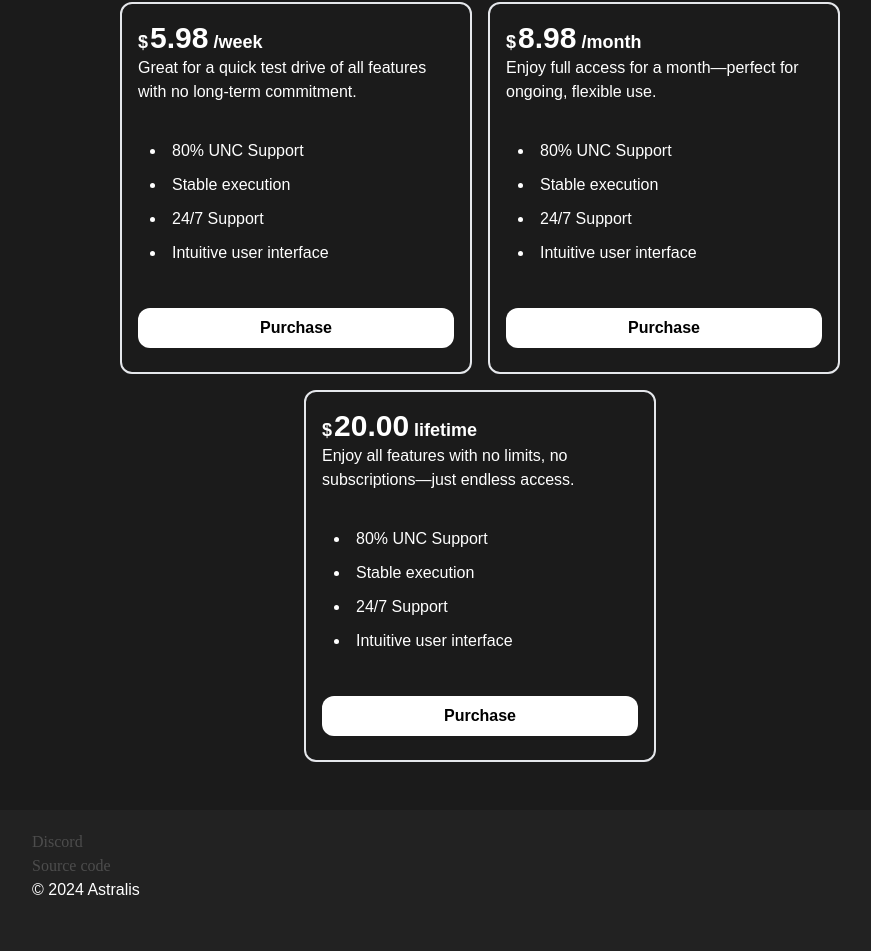
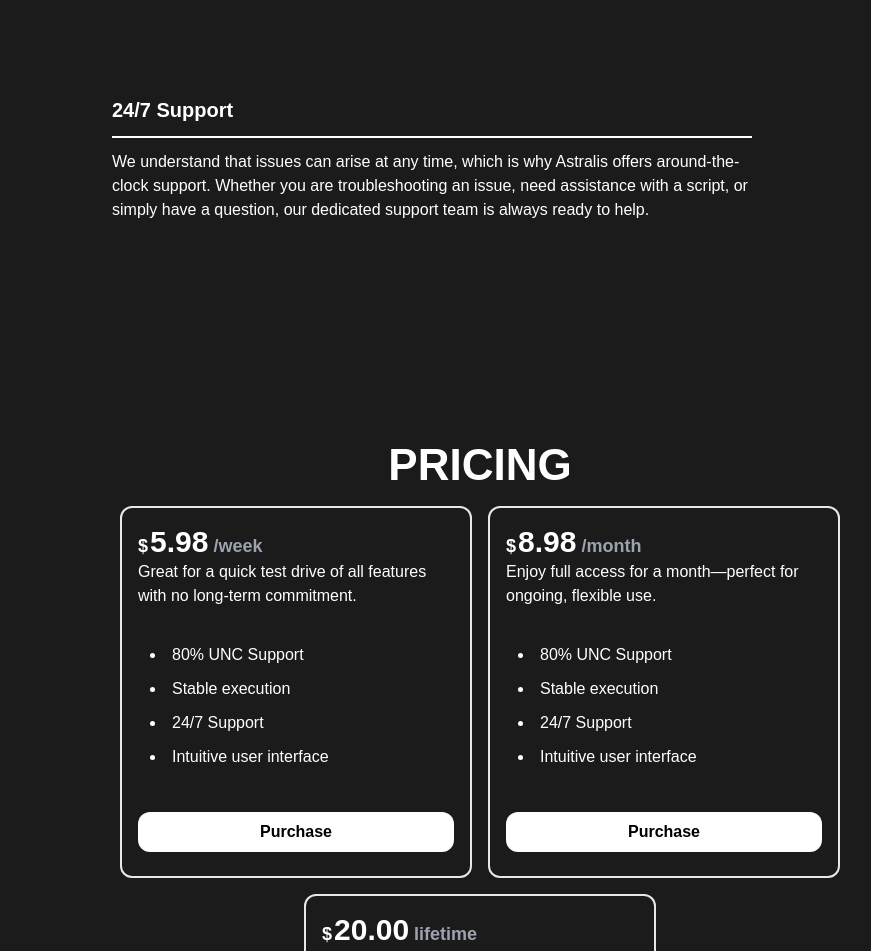
Before and after one commit to yarbio/astralcctesting, a React (Vite) app: page / in a window 1280 px wide. Shown: the part 1294-2245 px from the top of the page, without its empty margins (160-1031 px from the left). Built offline with nearby package versions, Linux system fonts and the light colour scheme.

Commit message:
Fixed bottom bar, added more colors, and changed feature cards a bit.

```diff
--- a/src/App.tsx
+++ b/src/App.tsx
@@ -2,24 +2,24 @@ import './App.css'
 
 function FeatureCard(props: { title: string, description: string }) {
   return (
-    <div className='border-[2px] m-2 max-w-[23rem] w-[23rem] rounded-xl'>
+    <div className='max-w-[42rem] w-[42rem]'>
       <div className='bg-transparent m-4 max-h-60 h-60'>
         <div className='bg-transparent'>
-          <h3 className='bg-transparent font-sg font-semibold text-xl text-center'>{props.title}</h3>
+          <h3 className='bg-transparent font-sg font-semibold text-xl text-left'>{props.title}</h3>
+          <div className='flex h-0.5 my-3 grow bg-white'></div>
         </div>
-        <p className='text-center font-sg bg-transparent'>{props.description}</p>
+        <p className='text-left font-sg bg-transparent'>{props.description}</p>
       </div>
     </div>
   )
 }
 
-function TierCard(props: { title: string, preferred: boolean, description: string, price: string }) {
+function TierCard(props: { title: string, description: string, price: string }) {
   return (
-    props.preferred ?
-      <div className='border-[2px] transition hover:scale-105 hover:-translate-y-0.5 min-w-70 w-[22rem] max-w-96 m-2 rounded-xl'>
+      <div className='border-[2px] transition hover:scale-100 hover:-translate-y-0.5 min-w-70 w-[22rem] max-w-96 m-2 rounded-xl'>
         <div className='flex flex-col justify-between bg-transparent m-4 max-h-[21rem] h-[21rem]'>
           <div className='bg-transparent'>
-            <h1 className='select-none bg-transparent font-sg font-semibold text-3xl text-left'><span className='text-lg mr-0.5'>$</span>{props.price}<span className='text-lg mr-0.5'> {props.title == "lifetime" ? props.title : "/" + props.title}</span></h1>
+            <h1 className='select-none bg-transparent font-sg font-semibold text-3xl text-left'><span className='text-lg mr-0.5'>$</span>{props.price}<span className='text-lg text-gray-400 mr-0.5'> {props.title == "lifetime" ? props.title : "/" + props.title}</span></h1>
             <p className='font-sg font-normal'>{props.description}</p>
 
           </div>
@@ -29,31 +29,10 @@ function TierCard(props: { title: string, preferred: boolean, description: strin
             <li className='font-sg my-2.5 select-none'>24/7 Support</li>
             <li className='font-sg my-2.5 select-none'>Intuitive user interface</li>
           </div>
-          <a href='https://xastral.mysellix.io/' className='bg-white my-2 text-center transition duration-150 hover:translate-y-1 ease-in-out hover:shadow-xl hover:shadow-gray-800 px-5 font-semibold text-black p-2 rounded-xl font-sg'>Purchase</a>
+          <a href='https://xastral.mysellix.io/' className='bg-white my-2 text-center transition duration-150 hover:-translate-y-1 ease-in-out hover:shadow-xl hover:shadow-gray-800 px-5 font-semibold text-black p-2 rounded-xl font-sg'>Purchase</a>
 
         </div>
       </div>
-      : <div className='border-[2px] transition hover:scale-105 hover:-translate-y-0.5 min-w-70 w-[22rem] max-w-96 m-2 rounded-xl'>
-        <div className='flex flex-col justify-between bg-transparent m-4 max-h-[21rem] h-[21rem]'>
-          <div className='bg-transparent'>
-            <h1 className='select-none bg-transparent font-sg font-semibold text-3xl text-left'><span className='text-lg mr-0.5'>$</span>{props.price}<span className='text-lg mr-0.5'> {props.title == "lifetime" ? props.title : "/" + props.title}</span></h1>
-            <p className='font-sg font-normal'>{props.description}</p>
-
-          </div>
-          <div className='m-3'>
-            <li className='font-sg my-2.5 select-none'>80% UNC Support</li>
-            <li className='font-sg my-2.5 select-none'>Stable execution</li>
-            <li className='font-sg my-2.5 select-none'>24/7 Support</li>
-            <li className='font-sg my-2.5 select-none'>Intuitive user interface</li>
-          </div>
-          <a href='https://xastral.mysellix.io/' className='bg-white my-2 text-center transition duration-150 hover:translate-y-1 ease-in-out hover:shadow-xl hover:shadow-gray-800 px-5 font-semibold text-black p-2 rounded-xl font-sg'>Purchase</a>
-
-        </div>
-      </div>
-
-
-
-
   )
 }
 
@@ -87,7 +66,7 @@ function App() {
           </div>
           <div id='features' className='mt-20'>
             <h1 className='text-center text-[5.5vh] font-sg uppercase font-bold'>Features</h1>
-            <div className='flex flex-wrap justify-center overflow-hidden'>
+            <div className='flex flex-col flex-wrap overflow-hidden'>
               <FeatureCard title='Seamless Execution' description='Our script executor offers a smooth and polished scripting experience that ensures every code you run works without a hitch. Whether you are automating simple tasks or executing complex scripts, with Astralis, every action flows seamlessly, letting you focus on what matters.' />
               <FeatureCard title='Zero Downtime' description='Never miss a moment of action with Astralis unwavering uptime. We pride ourselves on maintaining a highly reliable and robust infrastructure that ensures your script execution is always available. Day or night, our service runs consistently, so you are never left waiting. ' />
               <FeatureCard title='Safe' description='Your safety is our number one priority. Astralis was built from the ground up with state-of-the-art security features, designed to minimize risks and safeguard your Roblox account. Our intelligent detection avoidance algorithms protect you from being flagged in ban waves, reducing the chances of penalties or bans.' />
@@ -96,22 +75,26 @@ function App() {
           <div id='pricing' className='mt-20'>
             <h1 className='text-center text-[5.5vh] font-sg uppercase font-bold'>Pricing</h1>
             <div className='flex flex-wrap justify-center overflow-hidden'>
-              <TierCard title='week' preferred={false} price='5.98' description="Great for a quick test drive of all features with no long-term commitment." />
-              <TierCard title='month' preferred={true} price='8.98' description='Enjoy full access for a month—perfect for ongoing, flexible use.' />
-              <TierCard title='lifetime' preferred={false} price='20.00' description='Enjoy all features with no limits, no subscriptions—just endless access.' />
+              <TierCard title='week' price='5.98' description="Great for a quick test drive of all features with no long-term commitment." />
+              <TierCard title='month' price='8.98' description='Enjoy full access for a month—perfect for ongoing, flexible use.' />
+              <TierCard title='lifetime' price='20.00' description='Enjoy all features with no limits, no subscriptions—just endless access.' />
             </div>
           </div>
         </div>
       </div>
 
-      <div className='flex max-w-[100%] pb-[12vh] mt-[5vh] justify-center bg-[#222222]'>
-        <div className='w-[70%] my-5 bg-transparent'>
-          <div className='flex flex-col bg-transparent'>
-            <a className='text-[#4d4d4d]' target='_BLANK' href='https://discord.gg/GGnjTSxMh2'>Discord</a>
-            <a className='text-[#4d4d4d]' target='_BLANK' href='https://github.com/raycast6000/astralis-web'>Source code</a>
-            <span className='font-sg'>© 2024 Astralis</span>
+      <div className='flex flex-col items-center max-w-[100%] h-[24vh] mt-[5vh] bg-[#222222]'>
+        <div className='flex flex-row-reverse grow my-5 w-1/2 bg-transparent'>
+          <div className='flex mr-3 ml-3 flex-col bg-transparent'>
+            <a className='text-[#4d4d4d] transition hover:text-gray-400 grow-0' target='_BLANK' href='https://discord.gg/GGnjTSxMh2'>Discord</a>
+            <a className='text-[#4d4d4d] transition hover:text-gray-400 grow-0' target='_BLANK' href='https://github.com/raycast6000/astralis-web'>Source code</a>
+            <a className='text-[#4d4d4d] transition hover:text-gray-400 grow-0' target='_BLANK' href='https://xastral.mysellix.io/'>Store</a>
+          </div>
+          <div className='grow'>
+
           </div>
         </div>
+        <span className='flex-none m-2 font-sg'>© 2024 Astralis</span>
       </div>
     </>
   )
```
